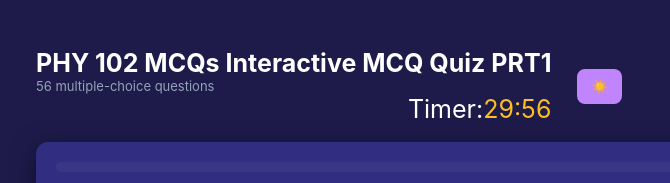
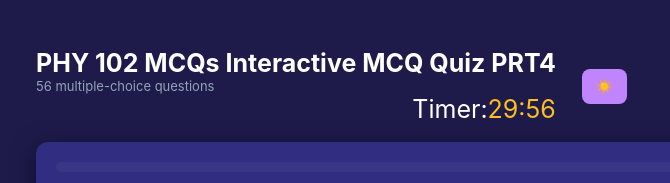
Before and after one commit to Readoneab25/Phy-102-McQ-PRT4-interactive-quiz-, a plain HTML site: page index.html in a window 1280 px wide. Shown: the top 183 px of the page, 144-814 px from the left. Drawn offline with Linux system fonts and the light colour scheme.

Commit message:
Update quiz title from PRT1 to PRT4

```diff
--- a/index.html
+++ b/index.html
@@ -62,7 +62,7 @@ body.light-mode button{background:#22c55e;color:white;}
   <div class="wrap">
     <header>
       <div>
-        <h1 class="h1">PHY 102 MCQs Interactive MCQ Quiz PRT1</h1>
+        <h1 class="h1">PHY 102 MCQs Interactive MCQ Quiz PRT4</h1>
         <div class="meta">56 multiple-choice questions </div>
 
                  <span class="span">Timer: <div class="timer" id="countdown-timer">30:00</div></span>
```
